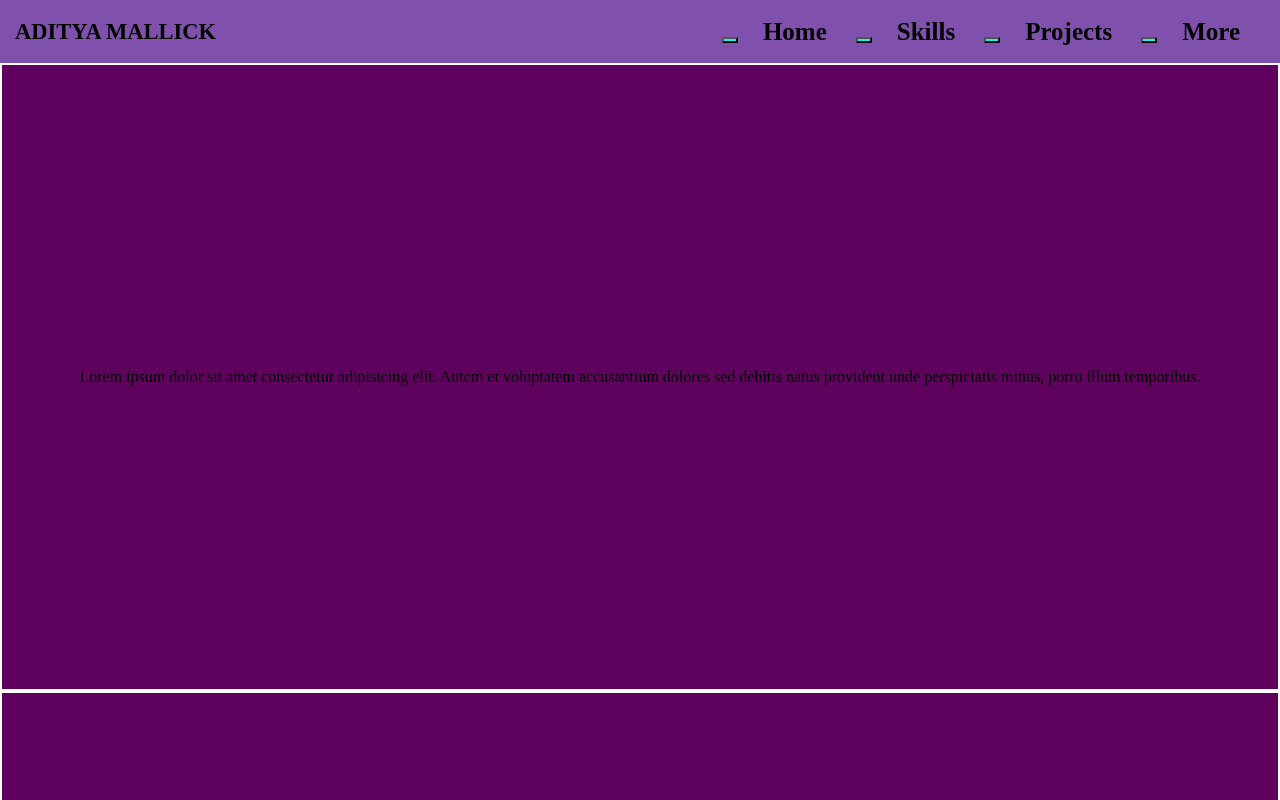
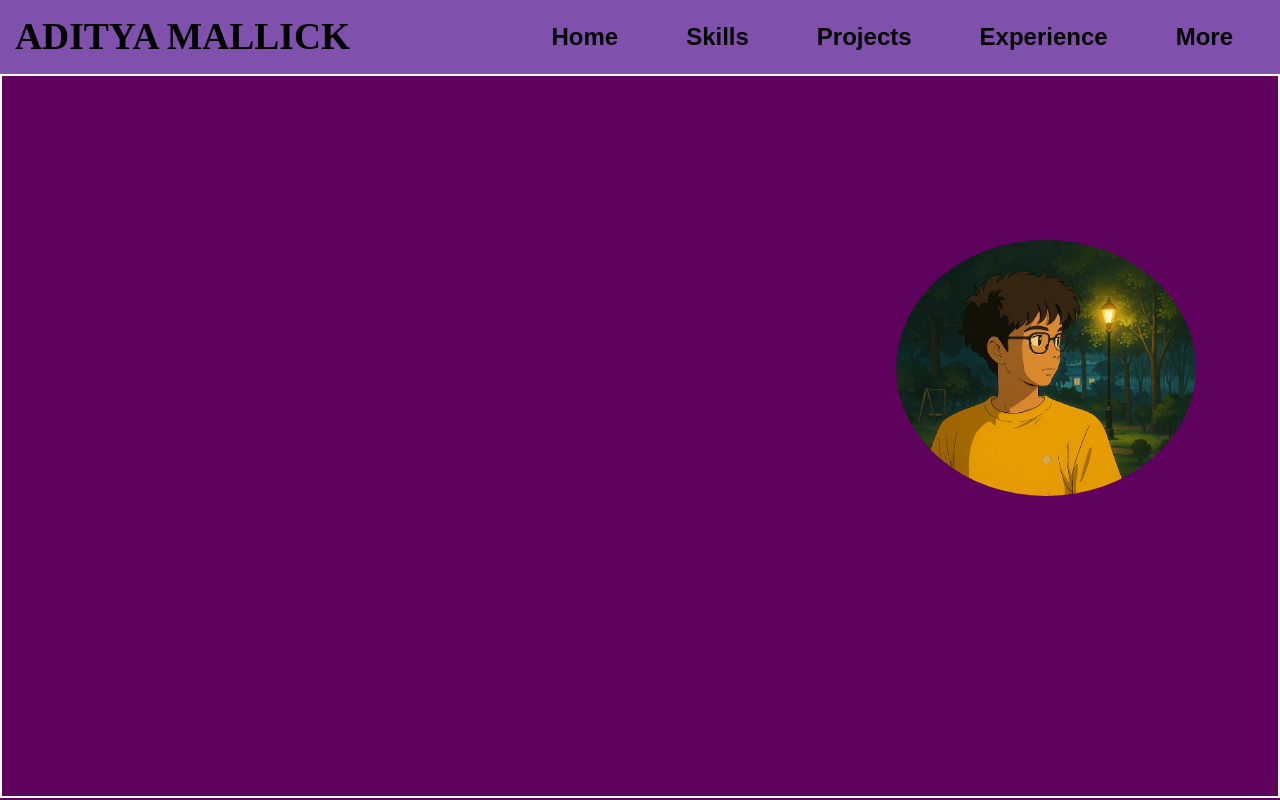
Before and after one commit to Adittyaaa-codes/Self-Portfolio, a plain HTML site: page basics/index.html in a window 1280 px wide. Shown: the top 800 px of the page. Drawn offline with Linux system fonts and the light colour scheme.

Commit message:
Added profile pic

```diff
--- a/basics/index.html
+++ b/basics/index.html
@@ -13,22 +13,24 @@
         <div class="navdiv">
             <div class="logo"><h2>ADITYA MALLICK</h2></div>
                 <ul class="links">
-                    <li><button></button><a href="#">Home</a></button></li>
-                    <li><button></button><a href="#">Skills</a></button></li>
-                    <li><button></button><a href="#">Projects</a></button></li>
-                    <li><button></button><a href="#">More</a></button></li>
+                    <li><button><a href="#">Home</a></button></li>
+                    <li><button><a href="#">Skills</a></button></li>
+                    <li><button><a href="#">Projects</a></button></li>
+                    <li><button><a href="#">Experience</a></button></li>
+                    <li><button><a href="#">More</a></button></li>
                 </ul>
         </div>
    </nav>
 
-    <p>Lorem ipsum dolor sit amet consectetur adipisicing elit.
-        Autem et voluptatem accusantium dolores sed debitis natus
-        provident unde perspiciatis minus, porro illum temporibus.</p>
+   <section class="first">
 
-        <div style="height: 100vh;">
-            <p>
-                Lorem ipsum dolor sit amet, consectetur adipisicing elit. Officia facilis voluptas nihil ea, modi, quia nisi voluptatibus saepe aliquid deserunt consequatur sunt sequi aut quasi, eligendi velit repudiandae blanditiis aspernatur.
-            </p>
-        </div>
+
+    <img src="My Ghibli PP.jpg" alt="profilepic" class="pp">
+
+   </section>
+
+
+
+
 </body>
 </html>
--- a/basics/style.css
+++ b/basics/style.css
@@ -9,6 +9,7 @@ body{
     padding-left: 15px;
     padding-right: 15px;
     position: sticky;
+    overflow: hidden;
 }
 
 .navdiv{
@@ -19,13 +20,21 @@ body{
 }
 
 .links li{
-    font-size: 25px;
-    font-weight: bold;
     list-style-type: none;
     display: inline-block;
 }
 .links button{
-    background-color: aqua;
+    font-size: 25px;
+    font-weight: bold;
+    background-color: transparent;
+    border: none;
+    font-size: x-large;
+    padding: 7px;
+    border-radius: 7px;
+
+    &:hover{
+        background-color: rgb(108, 0, 176);
+    }
 }
 li a{
     color: black;
@@ -33,28 +42,40 @@ li a{
     padding-left: 25px;
     padding-right: 25px;
     text-decoration: none;
-
 }
 
 .logo {
-  font-size: 15px;
-  transition: transform 0.2s;   /* smooth enlarge/shrink */
+  font-size: 25px;
+  transition: transform 0.2s;
+  padding: 0%;
+  line-height: 10px;
 }
 
 .logo:hover {
-  transform: scale(1.1);        /* looks ~10 % bigger but layout stays put */
+  transform: scale(1.1);
 }
 
-p{
+.first{
+    height: 90vh;
     border: 2px solid white;
-    margin: 0;
-    height: 78vh;
     display: flex;
+    align-items: center;
     justify-content: center;
-    align-items: center;
-    text-align: center;
 }
 
-#right ul{
-    float: right;
+.pp{
+    height: 20vw;
+    border-radius: 50%;
+    object-fit: cover;
+    position: absolute;
+    left: 70vw;
+    top: 30vh;
+    width: 300px;
+    display: flex;
+    align-items: end;
+    transition: transform 0.2s;
+
+    &:hover{
+        transform: scale(1.1);
+    }
 }
```
Also changed, not shown: basics/My Ghibli PP.jpg (added).
